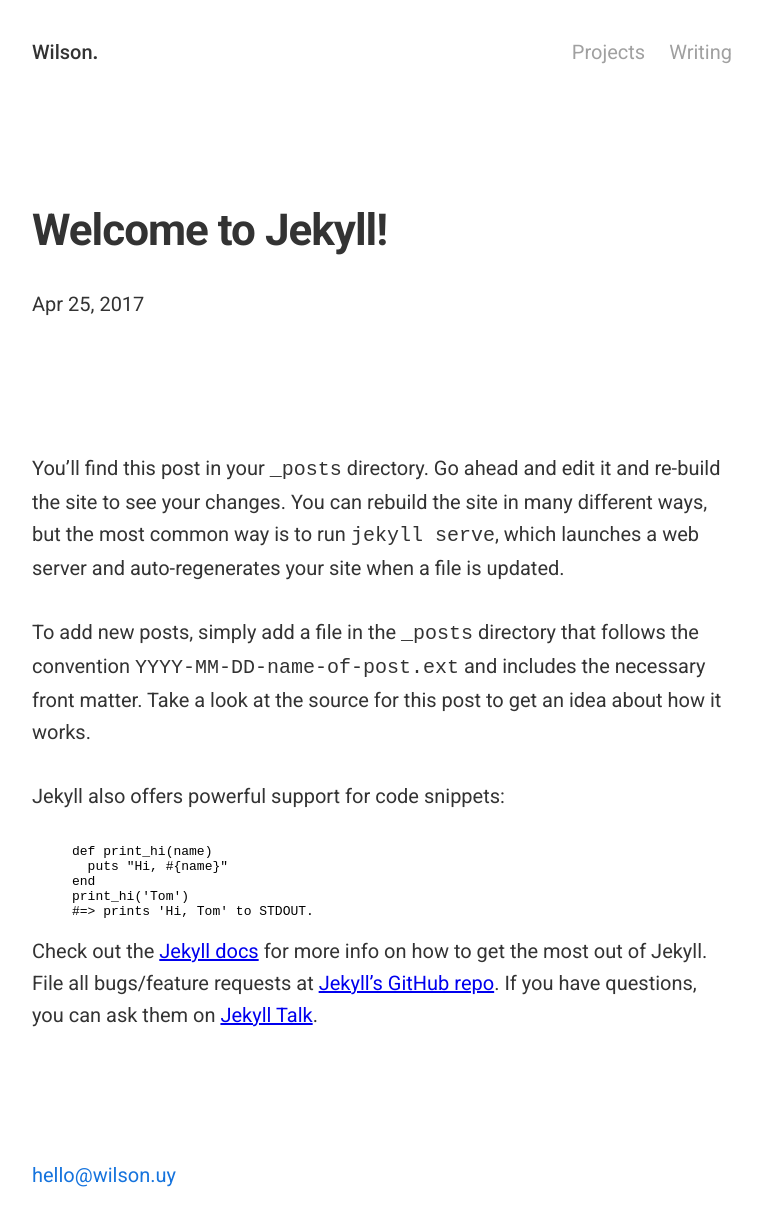
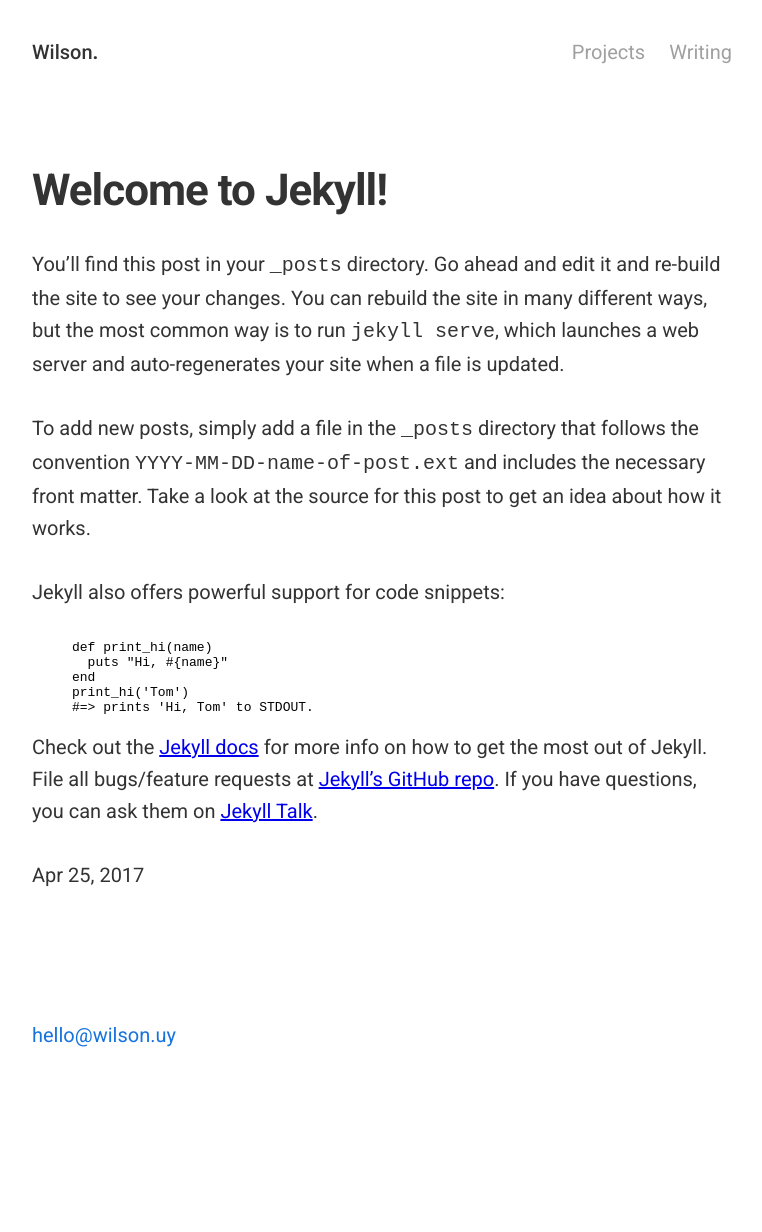
Before and after one commit to wilsonpiedra/wilsonpiedra.github.io, a Jekyll site: the page built from _posts/2017-04-25-welcome-to-jekyll.markdown, in a window 1280 px wide. Shown: the whole page, without its empty margins (258-1020 px from the left). Built offline with Jekyll 4.4.1, drawn with Linux system fonts in a browser that asks for light colours; after the commit the page ends 1092 px from its top, so only the background shows below that.

Commit message:
Update post.html

```diff
--- a/_layouts/post.html
+++ b/_layouts/post.html
@@ -2,14 +2,9 @@
 layout: default
 ---
 <article class="post" itemscope itemtype="http://schema.org/BlogPosting">
-
-  <header class="post-header">
-    <h1 class="post-title" itemprop="name headline">{{ page.title }}</h1>
-    <p class="post-meta"><time datetime="{{ page.date | date_to_xmlschema }}" itemprop="datePublished">{{ page.date | date: "%b %-d, %Y" }}</time>{% if page.author %} • <span itemprop="author" itemscope itemtype="http://schema.org/Person"><span itemprop="name">{{ page.author }}</span></span>{% endif %}</p>
-  </header>
-
-  <div class="post-content" itemprop="articleBody">
+<h1 class="post-title" itemprop="name headline">{{ page.title }}</h1>
+<div class="post-content" itemprop="articleBody">
     {{ content }}
-  </div>
-
+</div>
+<p class="post-meta"><time datetime="{{ page.date | date_to_xmlschema }}" itemprop="datePublished">{{ page.date | date: "%b %-d, %Y" }}</time>{% if page.author %} • <span itemprop="author" itemscope itemtype="http://schema.org/Person"><span itemprop="name">{{ page.author }}</span></span>{% endif %}</p>
 </article>
```
